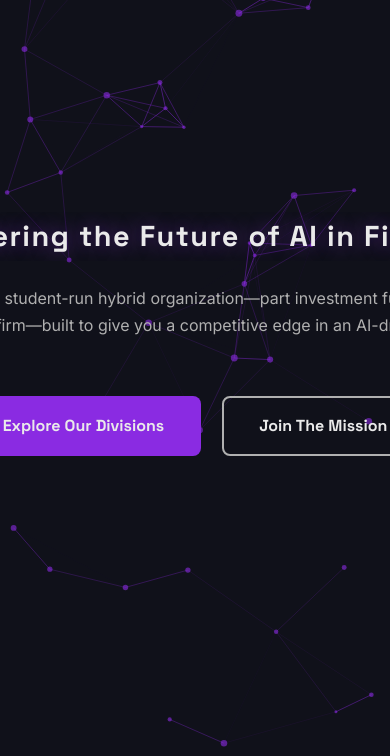
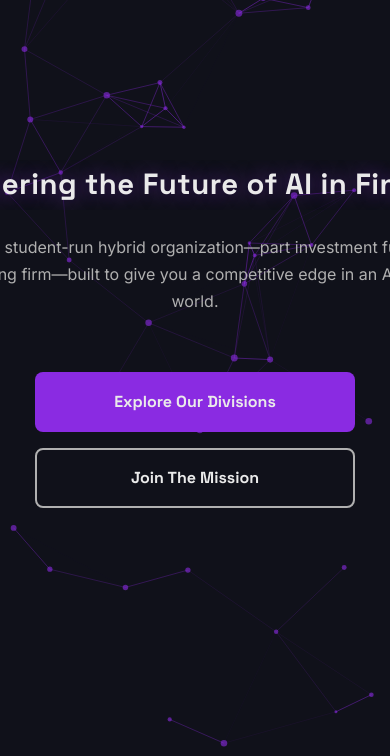
Before and after one commit to Bounty-Scavenger-3000/singularity-website, a plain HTML site: page index.html in a window 390 px wide. Shown: the part 88-844 px from the top of the page. Drawn offline with Linux system fonts and the light colour scheme; animation ran at ten frames a second.

Commit message:
Update index.html

```diff
--- a/index.html
+++ b/index.html
@@ -36,17 +36,18 @@
         body { font-family: 'Inter', sans-serif; background-color: var(--primary-bg); color: var(--text-primary); line-height: 1.7; overflow-x: hidden; }
         .container { width: 90%; max-width: 1200px; margin: auto; }
         h1, h2, h3 { font-family: 'Space Grotesk', sans-serif; font-weight: 700; letter-spacing: 0.5px; color: var(--text-primary); text-align: center; }
-        h1 { font-size: clamp(2.5rem, 5vw, 4rem); text-shadow: 0 0 20px var(--accent-glow); }
+
+        /* FIX: More aggressive responsive font size for headline to prevent overflow on mobile */
+        h1 { font-size: clamp(1.6rem, 7.5vw, 4rem); text-shadow: 0 0 20px var(--accent-glow); }
+
         h2 { font-size: clamp(2rem, 4vw, 2.8rem); margin-bottom: 1.5rem; }
         h3 { font-size: 1.5rem; color: var(--accent-primary); margin-bottom: 1rem; text-align: left;}
         p { color: var(--text-secondary); margin-bottom: 1.5rem; max-width: 70ch; margin-left: auto; margin-right: auto; text-align: center;}
         section { padding: 5rem 0; position: relative; overflow: hidden; }
 
-        /* GENERAL FADE-IN FOR SCROLLING SECTIONS */
         .fade-in { opacity: 0; transform: translateY(40px); transition: opacity 0.8s ease-out, transform 0.8s ease-out; }
         .fade-in.visible { opacity: 1; transform: translateY(0); }
 
-        /* HEADER & NAVIGATION */
         header { position: fixed; width: 100%; top: 0; left: 0; z-index: 1000; background: transparent; transition: background-color 0.4s ease, backdrop-filter 0.4s ease; }
         header.scrolled { background-color: var(--glass-bg); backdrop-filter: blur(10px); border-bottom: 1px solid var(--glass-border); }
         nav { display: flex; justify-content: space-between; align-items: center; padding: 1.5rem 5%; }
@@ -58,40 +59,30 @@
         .nav-links a:hover::after, .nav-links a.active::after { width: 100%; }
         .hamburger { display: none; }
 
-        /* HERO SECTION & TECHY ANIMATIONS */
         .hero { min-height: 100vh; display: flex; flex-direction: column; justify-content: center; align-items: center; text-align: center; padding: 0 5%;}
         #particle-bg { position: absolute; top: 0; left: 0; width: 100%; height: 100%; z-index: -1; cursor: crosshair;}
-
-        /* FIX: A dedicated container to keep content centered and ordered vertically */
         .hero-content { display: flex; flex-direction: column; align-items: center; }
 
-        .hero h1 { overflow: hidden; white-space: nowrap; margin: 0 auto; width: 0; /* Starts with 0 width */ }
+        .hero h1 { overflow: hidden; white-space: nowrap; margin: 0 auto; width: 0; }
         .hero h1.typing-effect {
-            border-right: .15em solid var(--accent-secondary); /* Blinking cursor */
-            animation: typing 3s steps(38, end) forwards, /* FIX: Use 'forwards' to keep the final state */
+            border-right: .15em solid var(--accent-secondary);
+            animation: typing 3s steps(38, end) forwards,
                        blink-caret .75s step-end infinite;
         }
 
         @keyframes typing { from { width: 0 } to { width: 100% } }
         @keyframes blink-caret { from, to { border-color: transparent } 50% { border-color: var(--accent-secondary); } }
 
-        /* Staggered fade-up animation for tagline and buttons */
         .hero .animated-item { opacity: 0; transform: translateY(30px); transition: opacity 0.6s ease-out, transform 0.6s ease-out; }
-        .hero .tagline { transition-delay: 3.1s; /* Timed to start after typing */ margin-top: 1.5rem;}
+        .hero .tagline { transition-delay: 3.1s; margin-top: 1.5rem;}
         .hero .hero-buttons { transition-delay: 3.3s; margin-top: 2rem; }
 
-        /* FIX: Better Button Styling */
-        .btn {
-            display: inline-block; padding: 0.9rem 2.2rem; border-radius: 8px; text-decoration: none; font-weight: 600;
-            transition: all 0.3s ease; border: 2px solid transparent; font-family: 'Space Grotesk', sans-serif;
-            cursor: pointer;
-        }
+        .btn { display: inline-block; padding: 0.9rem 2.2rem; border-radius: 8px; text-decoration: none; font-weight: 600; transition: all 0.3s ease; border: 2px solid transparent; font-family: 'Space Grotesk', sans-serif; cursor: pointer; }
         .btn-primary { background-color: var(--accent-primary); color: var(--text-primary); margin: 0 0.5rem; }
         .btn-primary:hover { background-color: transparent; border-color: var(--accent-primary); box-shadow: 0 0 20px var(--accent-glow); }
         .btn-secondary { border-color: var(--text-secondary); color: var(--text-primary); margin: 0 0.5rem; }
         .btn-secondary:hover { border-color: var(--accent-secondary); color: var(--accent-secondary); }
 
-        /* The rest of the site styles... */
         .divisions-grid { display: grid; grid-template-columns: repeat(1, 1fr); gap: 2rem; margin-top: 4rem; }
         .division-card { background: var(--glass-bg); backdrop-filter: blur(5px); padding: 2.5rem 2rem; border-radius: 12px; border: 1px solid var(--glass-border); transition: transform 0.3s, box-shadow 0.3s, border-color 0.3s; }
         .division-card:hover { transform: translateY(-10px); border-color: var(--accent-primary); box-shadow: 0 10px 40px rgba(0,0,0,0.4), 0 0 20px var(--accent-glow); }
@@ -120,7 +111,6 @@
             .split-section { grid-template-columns: repeat(2, 1fr); }
         }
         @media(max-width: 768px) {
-            .hero h1 { font-size: 1.8rem; letter-spacing: .05em;}
             .nav-links { position: fixed; left: -100%; top: 0; flex-direction: column; justify-content: center; align-items: center; background: var(--primary-bg); width: 100%; height: 100vh; transition: 0.3s ease-out; gap: 2.5rem; }
             .nav-links.active { left: 0; }
             .nav-links a { font-size: 1.8rem; }
@@ -129,6 +119,11 @@
             .hamburger.active .bar:nth-child(2) { opacity: 0; }
             .hamburger.active .bar:nth-child(1) { transform: translateY(8px) rotate(45deg); }
             .hamburger.active .bar:nth-child(3) { transform: translateY(-8px) rotate(-45deg); }
+
+            /* FIX: Stack buttons vertically on mobile for a better layout */
+            .hero-buttons { display: flex; flex-direction: column; align-items: center; width: 100%; }
+            .btn { width: 90%; max-width: 320px; margin-bottom: 1rem; }
+            .btn:last-child { margin-bottom: 0; }
         }
     </style>
 </head>
@@ -138,7 +133,6 @@
     <main>
         <section id="home" class="hero">
             <canvas id="particle-bg"></canvas>
-            <!-- FIX: Content wrapped in a div for better control -->
             <div class="hero-content">
                 <h1 id="hero-heading">Pioneering the Future of AI in Finance</h1>
                 <p class="tagline animated-item">We are a student-run hybrid organization—part investment fund, part consulting firm—built to give you a competitive edge in an AI-driven world.</p>
@@ -163,35 +157,23 @@
 
     <script>
     document.addEventListener('DOMContentLoaded', () => {
-        // HERO SECTION ON-LOAD ANIMATIONS
         const heroHeading = document.getElementById('hero-heading');
         const animatedItems = document.querySelectorAll('.hero .animated-item');
         const startHeroAnimations = () => {
             heroHeading.classList.add('typing-effect');
+            heroHeading.addEventListener('animationend', (e) => {
+                if (e.animationName === 'typing') { heroHeading.style.borderRight = 'none'; }
+            }, { once: true });
+            animatedItems.forEach(item => { item.style.opacity = '1'; item.style.transform = 'translateY(0)'; });
+        };
+        setTimeout(startHeroAnimations, 500);
 
-            // This event listener ensures the blinking cursor animation stops after typing is done
-            heroHeading.addEventListener('animationend', (e) => {
-                if (e.animationName === 'typing') {
-                    heroHeading.style.borderRight = 'none'; // Makes the cursor permanently disappear
-                }
-            }, { once: true });
-
-            // Trigger the fade-in for tagline and buttons
-            animatedItems.forEach(item => {
-                item.style.opacity = '1';
-                item.style.transform = 'translateY(0)';
-            });
-        };
-        setTimeout(startHeroAnimations, 500); // Small delay to ensure page is ready
-
-        // ---- OTHER SITE-WIDE LOGIC ----
         const hamburger = document.querySelector('.hamburger');
         const navLinks = document.querySelector('.nav-links');
         hamburger.addEventListener('click', () => { navLinks.classList.toggle('active'); hamburger.classList.toggle('active'); });
         document.querySelectorAll('.nav-links li a').forEach(link => link.addEventListener('click', () => { navLinks.classList.remove('active'); hamburger.classList.remove('active'); }));
         const header = document.getElementById('header');
         window.addEventListener('scroll', () => (window.scrollY > 50) ? header.classList.add('scrolled') : header.classList.remove('scrolled'));
-
         const sections = document.querySelectorAll('section[id]');
         const navLi = document.querySelectorAll('.nav-links a');
         window.addEventListener('scroll', () => {
@@ -199,11 +181,9 @@
             sections.forEach(section => { if (pageYOffset >= section.offsetTop - header.offsetHeight) { current = section.getAttribute('id'); } });
             navLi.forEach(a => { a.classList.remove('active'); if (a.getAttribute('href').substring(1) === current) { a.classList.add('active'); } });
         });
-
         const faders = document.querySelectorAll('.fade-in');
         const appearOnScroll = new IntersectionObserver((entries, observer) => { entries.forEach(entry => { if (entry.isIntersecting) { entry.target.classList.add('visible'); observer.unobserve(entry.target); } }); }, { threshold: 0.1, rootMargin: "0px 0px -50px 0px" });
         faders.forEach(fader => appearOnScroll.observe(fader));
-
         const canvas = document.getElementById('particle-bg');
         if (canvas) {
             const ctx = canvas.getContext('2d');
@@ -220,7 +200,6 @@
             initParticles();
             animateParticles();
         }
-
         function handleFormSubmit(formId, successMessage) {
             const form = document.getElementById(formId);
             if (!form) return;
```
